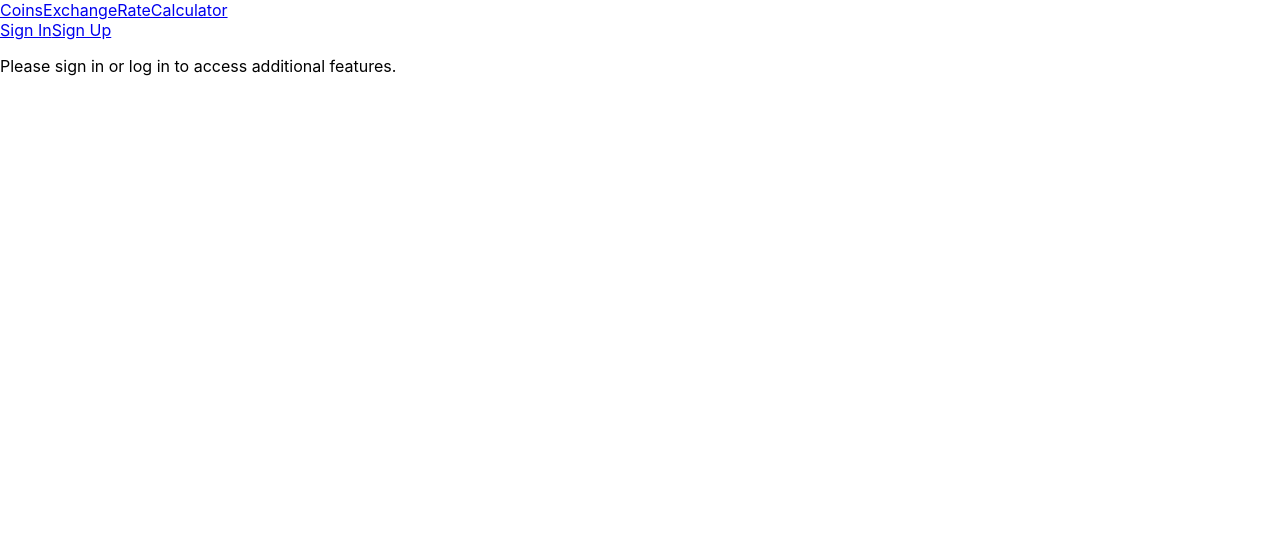
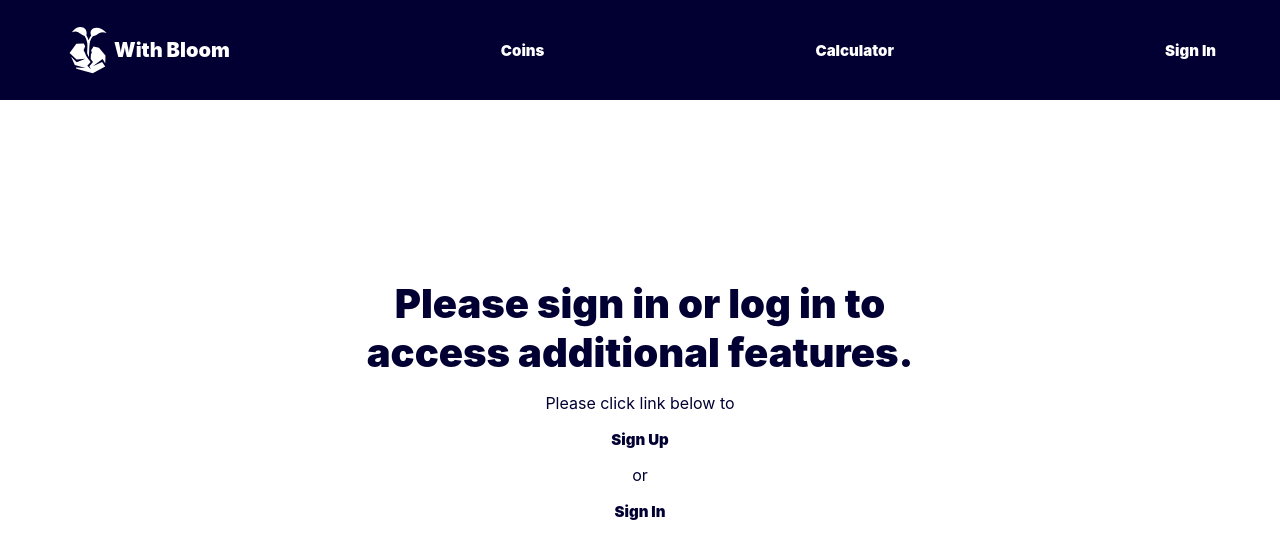
Before and after one commit to prolajumokeoni/WithBloom, a React (Create React App) app: page / in a window 1280 px wide. Shown: the top 558 px of the page. Built offline with nearby package versions, Linux system fonts and the light colour scheme; no server answers.

Commit message:
Update styling

```diff
--- a/package.json
+++ b/package.json
@@ -7,6 +7,7 @@
     "firebase": "^10.5.0",
     "react": "^18.2.0",
     "react-dom": "^18.2.0",
+    "react-icons": "^4.11.0",
     "react-router-dom": "^6.17.0",
     "react-scripts": "5.0.1",
     "web-vitals": "^2.1.4"
--- a/src/App.css
+++ b/src/App.css
@@ -1,38 +1,5 @@
-.App {
-  text-align: center;
-}
+  @import url('https://fonts.googleapis.com/css2?family=Lato:ital,wght@0,700;1,300&display=swap');
 
-.App-logo {
-  height: 40vmin;
-  pointer-events: none;
-}
-
-@media (prefers-reduced-motion: no-preference) {
-  .App-logo {
-    animation: App-logo-spin infinite 20s linear;
+  body {
+    font-family: 'Lato', sans-serif;
   }
-}
-
-.App-header {
-  background-color: #282c34;
-  min-height: 100vh;
-  display: flex;
-  flex-direction: column;
-  align-items: center;
-  justify-content: center;
-  font-size: calc(10px + 2vmin);
-  color: white;
-}
-
-.App-link {
-  color: #61dafb;
-}
-
-@keyframes App-logo-spin {
-  from {
-    transform: rotate(0deg);
-  }
-  to {
-    transform: rotate(360deg);
-  }
-}
--- a/src/App.js
+++ b/src/App.js
@@ -1,11 +1,12 @@
 import React, { useContext } from 'react';
 import { Routes, Route, Outlet } from 'react-router-dom';
-import ExchangeRate from './components/ExchangeRate';
-import SignIn from './components/auth/SignIn';
-import SignUp from './components/auth/SignUp';
-import Navigation from './components/navigation';
+import ExchangeRate from './components/Exchange/ExchangeRate';
+import SignIn from './components/SignIn.jsx/SignIn';
+import SignUp from './components/SignUp/SignUp';
+import Navigation from './components/navigation/navigation';
 import { UserContext } from './contexts/user.context';
-import Coins from './components/Coins';
+import Coins from './components/Coins/Coins';
+import ExchangeRateCalculator from './components/Exchange/ExchangeRate';
 
 const App = () => {
   const { isAuthenticated } = useContext(UserContext);
@@ -25,12 +26,12 @@ const App = () => {
           {isAuthenticated && (
             <Route
               path="exchangerate"
-              element={<ExchangeRate />}
+              element={<ExchangeRateCalculator />}
               authenticated={isAuthenticated}
             />
           )}
           {!isAuthenticated && <Route path="signin" element={<SignIn />} />}
-          {!isAuthenticated && <Route path="signup" element={<SignUp />} />}
+          {!isAuthenticated && <Route path="/signup" element={<SignUp />} />}
         </Route>
       </Routes>
     </>
--- a/src/components/Coins.jsx
+++ /dev/null
@@ -1,68 +0,0 @@
-import React, { useState, useEffect } from 'react';
-
-const Coins = () => {
-  const [coinRates, setCoinRates] = useState([]);
-  const [loading, setLoading] = useState(true);
-  const [searchTerm, setSearchTerm] = useState('');
-  const [filteredCoins, setFilteredCoins] = useState([]);
-
-  useEffect(() => {
- const fetchCoins = async () => {
-      try {
-        const response = await fetch('https://staging-biz.coinprofile.co/v3/currency/rate');
-        if (response.ok) {
-          const data = await response.json();
-          const rates = data.data.rates || {};
-          setCoinRates(Object.entries(rates));
-          setFilteredCoins(Object.entries(rates));
-        } else {
-          console.error('Failed to fetch data');
-        }
-      } catch (error) {
-        console.error('Error fetching data:', error);
-      } finally {
-        setLoading(false);
-      }
-    }
-
-    fetchCoins();
-  }, []);
-
-  useEffect(() => {
-    const filtered = coinRates.filter(([coinName]) =>
-      coinName.toLowerCase().includes(searchTerm.toLowerCase())
-    );
-
-    setFilteredCoins(filtered);
-  }, [searchTerm, coinRates]);
-
-  const handleSearch = (e) => {
-    setSearchTerm(e.target.value);
-  };
-
-  if (loading) {
-    return <div>Loading...</div>;
-  }
-
-  return (
-    <div>
-      <h1>List of Coin Rates</h1>
-      <input
-        type="search"
-        placeholder="Search by coin name"
-        value={searchTerm}
-        onChange={handleSearch}
-      />
-      <ul>
-        {filteredCoins.map(([coinName, rate], index) => (
-          <li key={index}>
-          <div className="coin-name">{coinName}:</div>
-          <div className="coin-rate">{rate.rate}</div>
-        </li>
-        ))}
-      </ul>
-    </div>
-  );
-};
-
-export default Coins;
--- /dev/null
+++ b/src/components/Coins/Coins.css
@@ -0,0 +1,48 @@
+/* coins.css */
+
+.coins-container {
+  max-width: 90%;
+  margin: 0 auto;
+  padding: 20px;
+  text-align: center;
+  /* background-color: #f4f4f4; */
+  border-radius: 5px;
+  /* box-shadow: 0 0 10px rgba(0, 0, 0, 0.2); */
+}
+
+.coins-header {
+  font-size: 24px;
+  margin-bottom: 20px;
+	color: #020032;
+}
+
+.coin-search {
+  width: 50%;
+  padding: 10px;
+  border: 1px solid #ccc;
+  border-radius: 5px;
+  margin-bottom: 20px;
+}
+
+.coin-list {
+  list-style: none;
+  padding: 0;
+}
+
+.coin-item {
+  display: flex;
+  justify-content: space-between;
+  padding: 10px;
+  border: 1px solid #ddd;
+  border-radius: 5px;
+  margin-bottom: 10px;
+  background-color: #fff;
+}
+
+.coin-name {
+  font-weight: 600;
+}
+
+.coin-rate {
+  color: #007bff;
+}
--- a/src/components/ExchangeRate.jsx
+++ /dev/null
@@ -1,94 +0,0 @@
-import React, { useState, useEffect } from 'react';
-
-const ExchangeRateCalculator = () => {
-  const [coinRates, setCoinRates] = useState(null);
-  const [currencyA, setCurrencyA] = useState('BTCNGN');
-  const [currencyB, setCurrencyB] = useState('BTCBUSD');
-  const [amount, setAmount] = useState(1);
-  const [convertedAmount, setConvertedAmount] = useState(null);
-
-  useEffect(() => {
-    async function fetchCoinRates() {
-      try {
-        const response = await fetch('https://staging-biz.coinprofile.co/v3/currency/rate');
-        if (response.ok) {
-          const data = await response.json();
-          setCoinRates(data.data.rates);
-        } else {
-          console.error('Failed to fetch coin rates');
-        }
-      } catch (error) {
-        console.error('Error fetching data:', error);
-      }
-    }
-
-    fetchCoinRates();
-  }, []);
-
-  const handleConversion = () => {
-    if (coinRates) {
-      const rateA = coinRates[`${currencyA}`].rate;
-      const rateB = coinRates[`${currencyB}`].rate;
-      const converted = (amount / rateA) * rateB;
-      setConvertedAmount(converted.toFixed(2));
-    } else {
-      setConvertedAmount('N/A');
-    }
-  };
-
-  return (
-    <div>
-      <h1>Exchange Rate Calculator</h1>
-      <div>
-        <label>
-          Amount:
-          <input
-            type="number"
-            value={amount}
-            onChange={(e) => setAmount(e.target.value)}
-          />
-        </label>
-      </div>
-      <div>
-        <label>
-          Currency A:
-          <select
-            value={currencyA}
-            onChange={(e) => setCurrencyA(e.target.value)}
-          >
-            {coinRates &&
-              Object.keys(coinRates).map((currency, index) => (
-                <option key={index} value={currency}>
-                  {currency}
-                </option>
-              ))}
-          </select>
-        </label>
-      </div>
-      <div>
-        <label>
-          Currency B:
-          <select
-            value={currencyB}
-            onChange={(e) => setCurrencyB(e.target.value)}
-          >
-            {coinRates &&
-              Object.keys(coinRates).map((currency, index) => (
-                <option key={index} value={currency}>
-                  {currency}
-                </option>
-              ))}
-          </select>
-        </label>
-      </div>
-      <button onClick={handleConversion}>Convert</button>
-      {convertedAmount !== null && (
-        <div>
-          {amount} {currencyA} is equal to {convertedAmount} {currencyB}
-        </div>
-      )}
-    </div>
-  );
-}
-
-export default ExchangeRateCalculator;
--- /dev/null
+++ b/src/components/SignUp/SignUp.css
@@ -0,0 +1,42 @@
+
+.link-color {
+	color: #020032;
+}
+
+.bg-color {
+  min-height: 100vh;
+	display: flex;
+	justify-content: center;
+	margin: 130px auto;
+	/* align-items: center; */
+	gap: 100px;
+}
+
+
+h2 {
+	padding: 0;
+	margin: 0;
+	color: #020032;
+	font-weight: 900;
+	font-size: 40px;
+}
+
+.form-inputs {
+	display: flex;
+	flex-flow: column;
+	gap: 40px;
+	align-items: center;
+	color: #020032;
+
+}
+
+.register-text {
+	display: flex;
+	align-items: center;
+	gap: 10px;
+}
+
+.account {
+	color: #020032;
+	font-size: 20px;
+}
--- /dev/null
+++ b/src/components/auth/form-input.css
@@ -0,0 +1,5 @@
+.form-wrapper {
+	display: flex;
+	justify-content: space-between;
+	gap: 20px;
+}
--- a/src/components/navigation.jsx
+++ /dev/null
@@ -1,35 +0,0 @@
-import { useContext } from "react";
-import { UserContext } from "../contexts/user.context";
-import { Link, Outlet, useLocation } from "react-router-dom";
-import { signOutUser } from "../utils/firebase/firebase.utils";
-
-const Navigation = () => {
-  const { currentUser } = useContext(UserContext);
-  const location = useLocation();
-  const isProtectedRoute =
-    location.pathname === "/exchangerate" || location.pathname === "/";
-  return (
-    <div>
-      <Link to="/">Coins</Link>
-      <Link to="/exchangerate">ExchangeRateCalculator</Link>
-
-      {currentUser ? (
-        <span onClick={signOutUser}>Sign out</span>
-      ) : (
-        <div>
-          <Link to="/signin">Sign In</Link>
-
-          <Link to="/signup">Sign Up</Link>
-        </div>
-      )}
-      <Outlet />
-      {isProtectedRoute && !currentUser && (
-        <div>
-          <p>Please sign in or log in to access additional features.</p>
-        </div>
-      )}
-    </div>
-  );
-};
-
-export default Navigation;
--- /dev/null
+++ b/src/components/navigation/navigation.css
@@ -0,0 +1,54 @@
+.logo {
+  font-size: 50px;
+  color: #fff;
+}
+
+
+a {
+  text-decoration: none;
+  font-size: 15px;
+  font-weight: 900;
+}
+
+.nav-link {
+  color: #fff;
+}
+
+a:hover {
+  text-decoration: underline; /* Add underline on hover if needed */
+}
+
+.logo-text {
+font-size: 20px;
+color: #fff;
+}
+
+.logo-wrapper {
+  display: flex;
+  justify-content: center;
+  align-items: center;
+}
+
+
+.header-wrapper {
+  background-color: #020032;
+
+}
+
+.wrapper {
+  margin: 0 auto;
+  width: 90%;
+  height: 100px;
+  display: flex;
+  align-items: center;
+  justify-content: space-between;
+}
+
+.auth-text {
+  color: #020032;
+  position: absolute;
+  top: 50%;
+  left: 50%;
+  transform: translate(-50%, -50%);
+  text-align: center;
+}
--- /dev/null
+++ b/src/components/navigation/navigation.jsx
@@ -0,0 +1,53 @@
+import { useContext } from "react";
+import { UserContext } from "../../contexts/user.context";
+import { Link, Outlet, useLocation } from "react-router-dom";
+import { signOutUser } from "../../utils/firebase/firebase.utils";
+import {GiGroundSprout} from 'react-icons/gi';
+import './navigation.css'
+
+const Navigation = () => {
+  const { currentUser } = useContext(UserContext);
+  const location = useLocation();
+  const isProtectedRoute =
+    location.pathname === "/exchangerate" || location.pathname === "/";
+  return (
+    <header className="header-wrapper">
+    <nav className="wrapper">
+
+    <div className="logo-wrapper">
+    <GiGroundSprout className="logo"/>
+    <Link  to='/' className="logo-text">With Bloom</Link>
+    </div>
+      <Link className="nav-link" to="/">Coins</Link>
+      <Link className="nav-link" to="/exchangerate">Calculator</Link>
+
+      {currentUser ? (
+        <Link className="nav-link" onClick={signOutUser}>Sign out</Link>
+      ) : (
+        <div>
+          <Link className="nav-link" to="/signin">Sign In</Link>
+        </div>
+      )}
+      <Outlet />
+
+    </nav>
+    {isProtectedRoute && !currentUser && (
+        <div  className="auth-text">
+          <h2>Please sign in or log in to access additional features.</h2>
+          <div className="align-text">
+          <p> Please click link below to</p>
+          <Link className="link-color" to="/signup">
+            Sign Up
+          </Link>
+          <p>or</p>
+          <Link className="link-color" to="/signin">
+            Sign In
+          </Link>
+          </div>
+        </div>
+      )}
+    </header>
+  );
+};
+
+export default Navigation;
```
Also changed, not shown: 2 other files (tests, documents, lock files or other folders).
